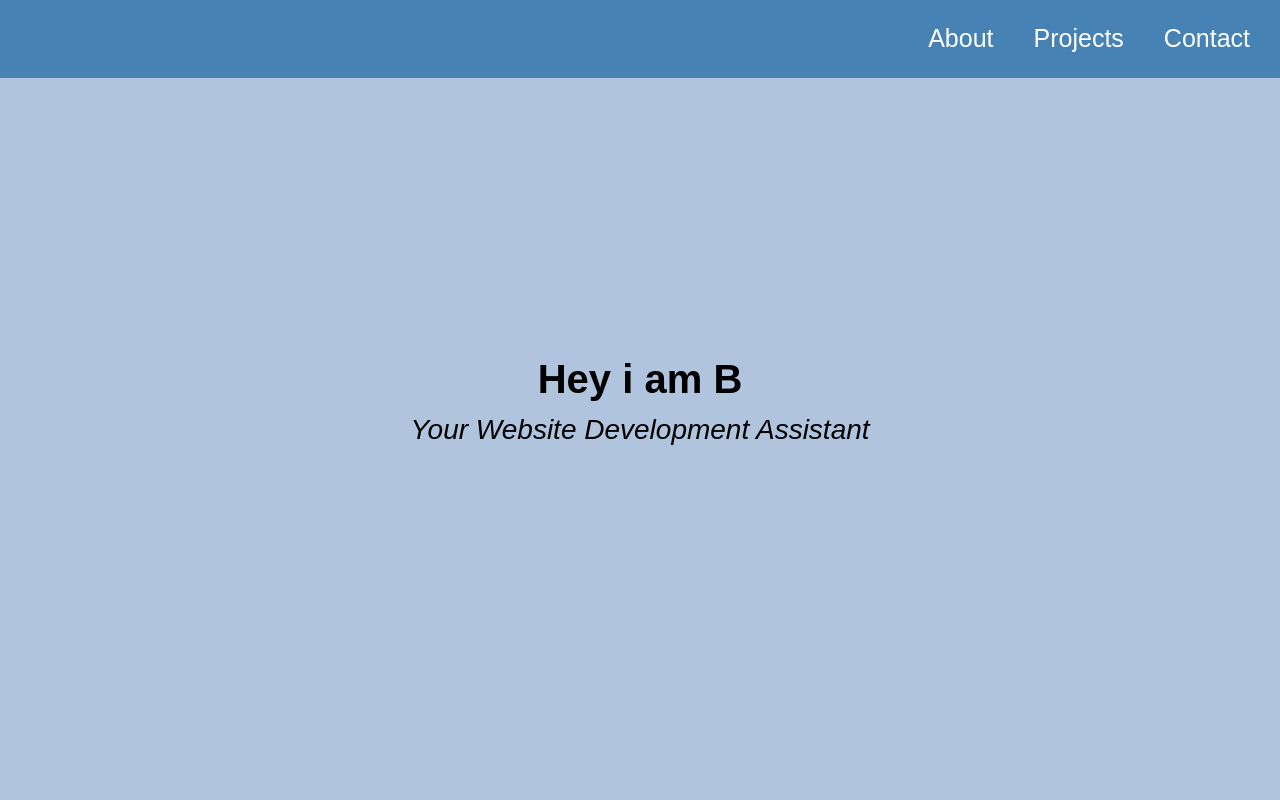
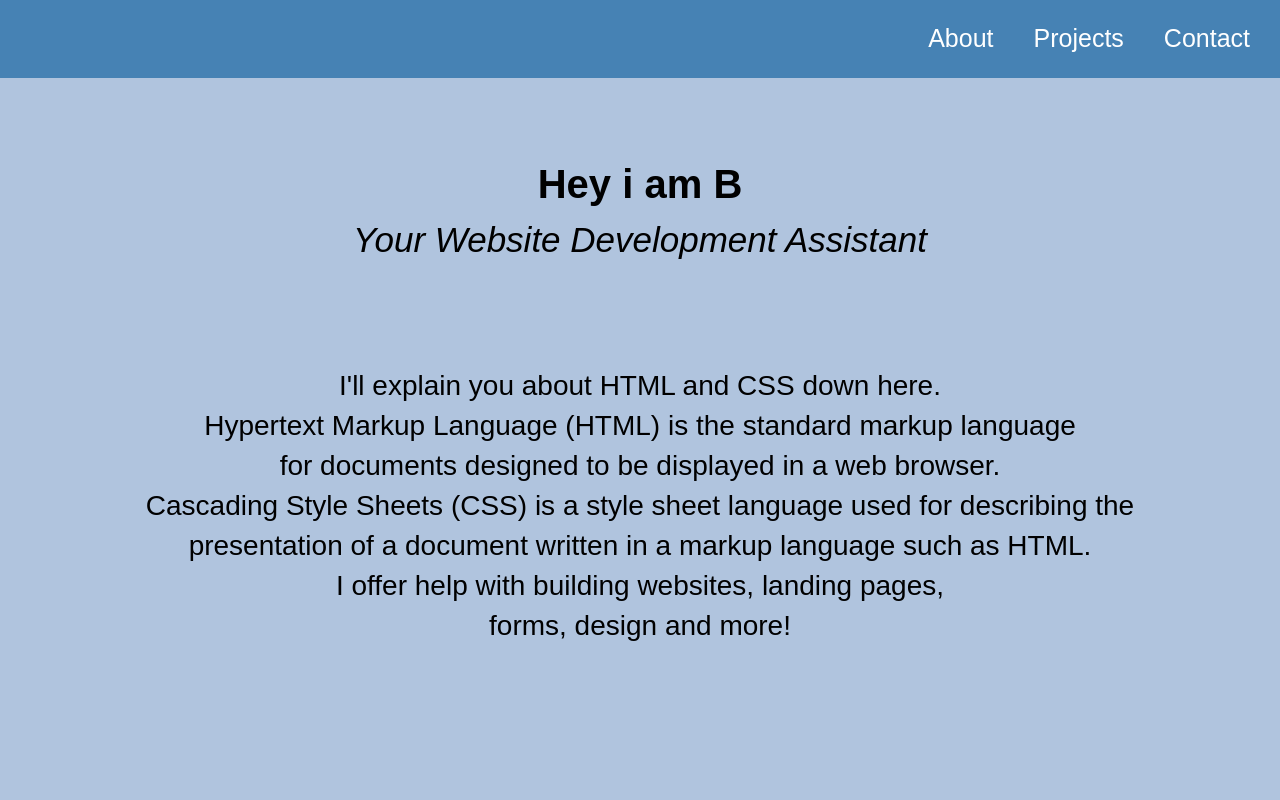
Before and after one commit to amitby98/personal-portfolio, a plain HTML site: page BB.html in a window 1280 px wide. Shown: the top 800 px of the page. Drawn offline with Linux system fonts and the light colour scheme.

Commit message:
adding paragraph

```diff
--- a/BB.css
+++ b/BB.css
@@ -117,11 +117,20 @@
   }
 
   .welcome >
-  p {
-    font-size: 28px;
+  h2 {
+    font-size: 35px;
     font-weight: 200;
     font-style: italic;
     color: black;
+  }
+
+  p{
+    font-size: 28px;
+    font-weight: 200;
+    color: black;
+    text-align:center;
+    margin-top:100px;
+    line-height:40px;
   }
 
 
--- a/BB.html
+++ b/BB.html
@@ -28,7 +28,13 @@
 
 <section id="welcome-section" class="welcome">
   <h1>Hey i am B</h1>
-  <p>Your Website Development Assistant</p>
+  <h2>Your Website Development Assistant</h2>
+   <p> I'll explain you about HTML and CSS down here.<br>
+    Hypertext Markup Language (HTML) is the standard markup language<br>
+    for documents designed to be displayed in a web browser.<br>
+  Cascading Style Sheets (CSS) is a style sheet language used for describing the<br>  presentation of a document written in a markup language such as HTML.<br>
+    I offer help with building websites, landing pages,<br>
+    forms, design and more!<br> </p>
 </section>
 
 
```
